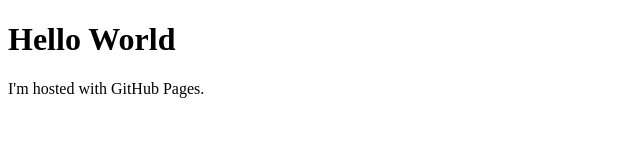
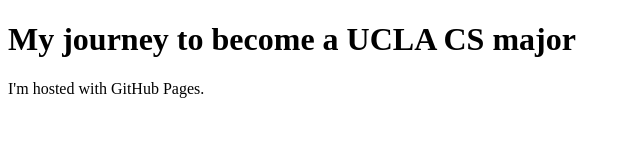
Before and after one commit to YanHauw/YanHauw.github.io, a plain HTML site: page index.html in a window 1280 px wide. Shown: the whole page, without its empty margins (0-640 px from the left). Drawn offline with Linux system fonts and the light colour scheme.

Commit message:
Update index.html

```diff
--- a/index.html
+++ b/index.html
@@ -1,7 +1,7 @@
 <!DOCTYPE html>
 <html>
 <body>
-<h1>Hello World</h1>
+<h1>My journey to become a UCLA CS major</h1>
 <p>I'm hosted with GitHub Pages.</p>
 </body>
 </html>
```
